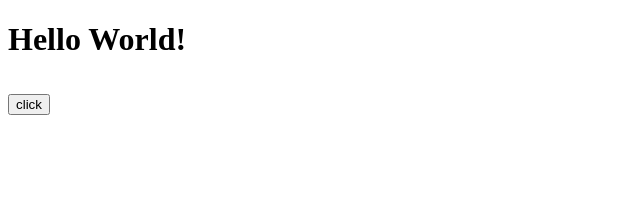
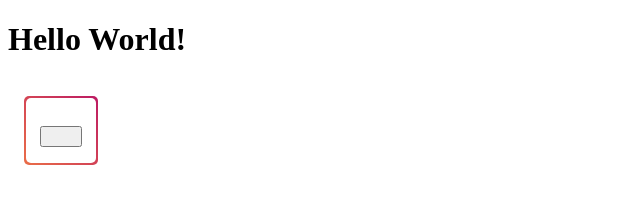
Before and after one commit to elvanIT/NightCoins, a plain HTML site: page index.html in a window 1280 px wide. Shown: the whole page, without its empty margins (0-640 px from the left). Drawn offline with Linux system fonts and the light colour scheme.

Commit message:
Button style
Button style

```diff
--- a/index.html
+++ b/index.html
@@ -10,6 +10,8 @@
 </head>
 <body>
     <h1>Hello World!</h1>
-    <h1><input type="button" value="click"></h1>
+    <div id="button-design">
+    <h1 href="#" class="button b-red"><input type="button" value="click"></h1>
+    </div>
 </body>
 </html>
--- a/style.css
+++ b/style.css
@@ -0,0 +1,63 @@
+#button-design .b-red,
+#button-design .b-red:before {
+    background: #ea6e48;
+    background: -moz-linear-gradient(45deg, #ea6e48 0, #bc1a63 100%);
+    background: -webkit-gradient(left bottom, right top, color-stop(0, #ea6e48), color-stop(100%, #bc1a63));
+    background: -webkit-linear-gradient(45deg, #ea6e48 0, #bc1a63 100%);
+    background: -o-linear-gradient(45deg, #ea6e48 0, #bc1a63 100%);
+    background: -ms-linear-gradient(45deg, #ea6e48 0, #bc1a63 100%);
+    background: linear-gradient(45deg, #ea6e48 0, #bc1a63 100%);
+    filter: progid:DXImageTransform.Microsoft.gradient(startColorstr='#ea6e48', endColorstr='#bc1a63', GradientType=1)
+}
+
+#button-design .button {
+    display: inline-block;
+    position: relative;
+    border-radius: 3px;
+    text-decoration: none;
+    padding: .5em;
+    margin: .5em;
+    font-size: 2em;
+    font-weight: 700;
+    transition: all .5s;
+    -webkit-background-clip: text;
+    -webkit-text-fill-color: transparent
+}
+
+#button-design .button:hover {
+    text-shadow: 0 0 0 rgba(255, 255, 255, .75)
+}
+
+#button-design .button:hover:after {
+    left: 100%;
+    top: 100%;
+    bottom: 100%;
+    right: 100%
+}
+
+#button-design .button:before {
+    content: '';
+    display: block;
+    position: absolute;
+    left: 0;
+    top: 0;
+    bottom: 0;
+    right: 0;
+    z-index: -1;
+    border-radius: 5px;
+    transition: all .5s
+}
+
+#button-design .button:after {
+    content: '';
+    display: block;
+    position: absolute;
+    left: 2px;
+    top: 2px;
+    bottom: 2px;
+    right: 2px;
+    z-index: -1;
+    border-radius: 5px;
+    transition: all .5s;
+    background: #fff
+}
```
